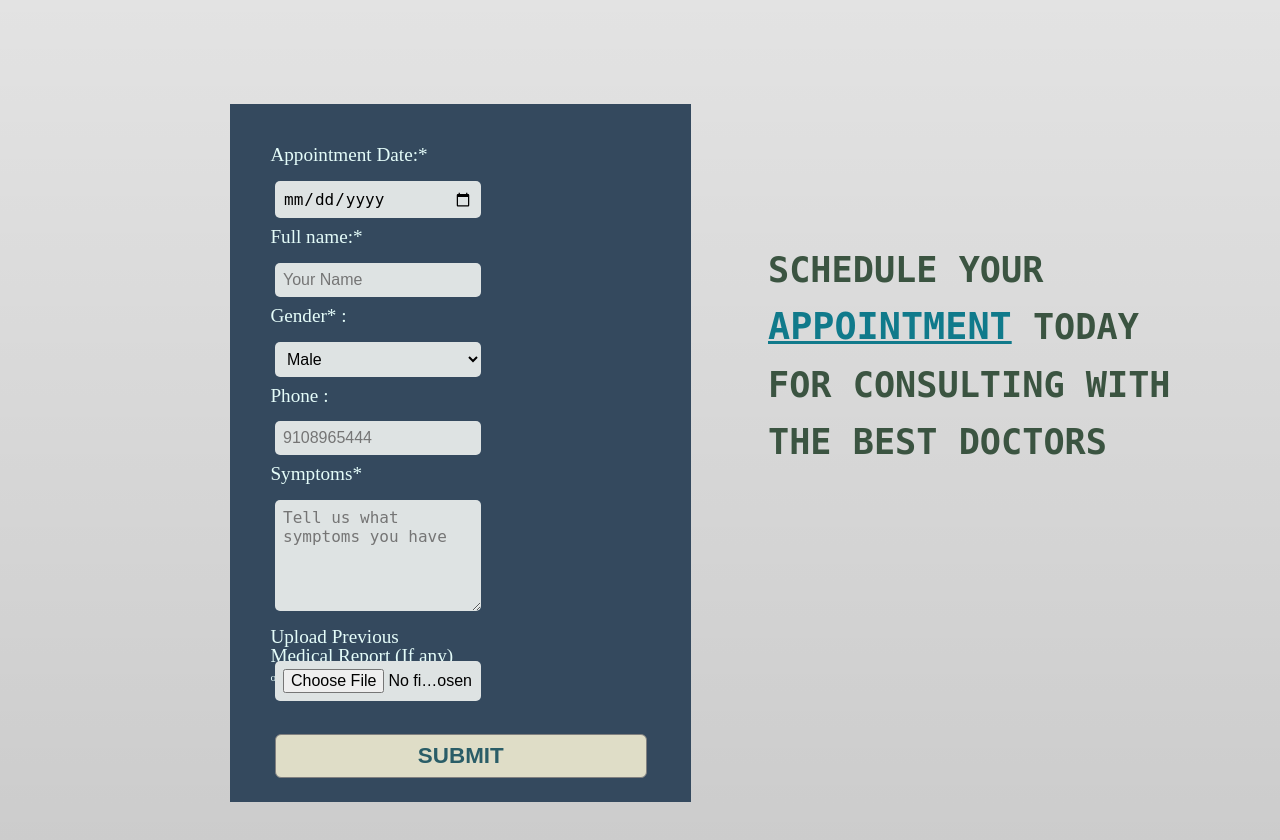
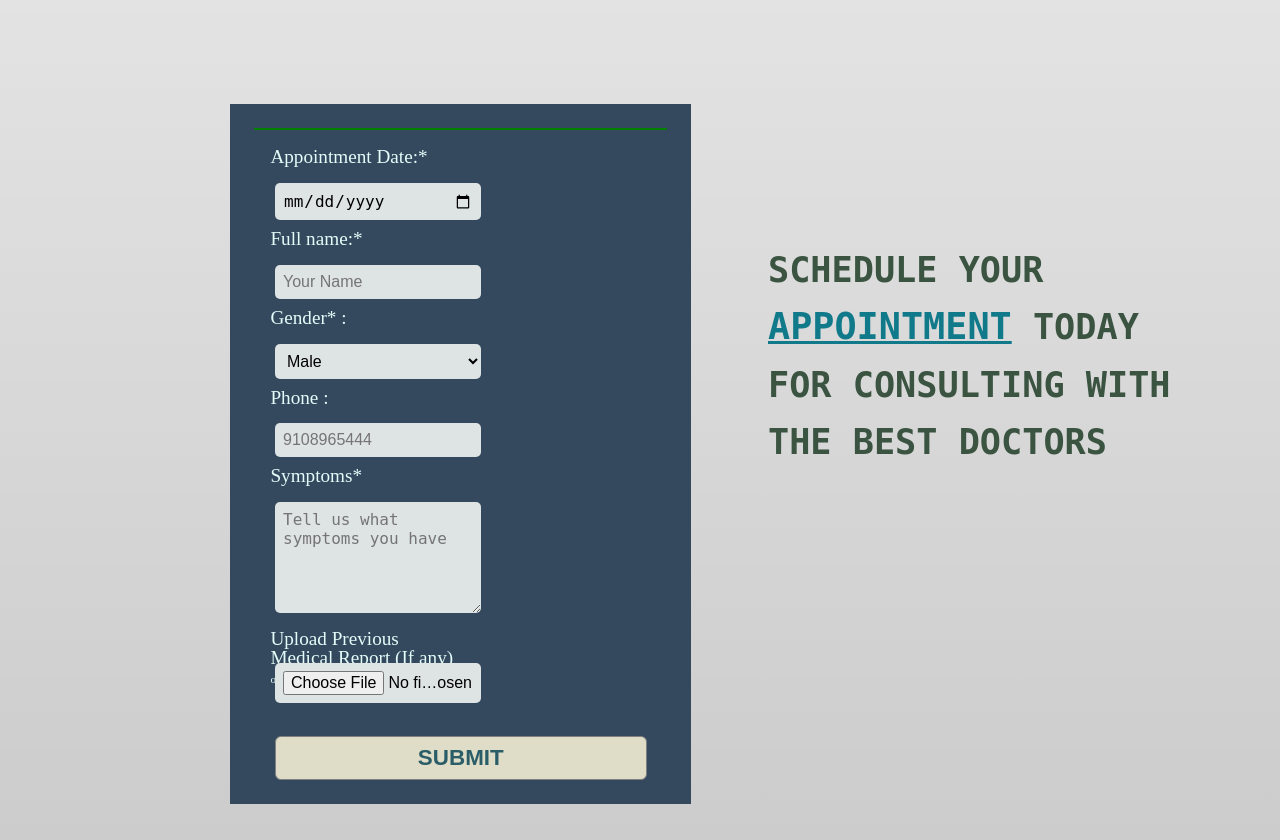
Before and after one commit to pratikpz18/Online-Medical-Consultation, a Flask app: page /home/bookappointment in a window 1280 px wide. Shown: the part 80-920 px from the top of the page. Run offline with Flask 2, Linux system fonts and the light colour scheme; the visitor is signed in with stand-in values (Sample User, id 1); some libraries are stand-ins or nearby versions.

Commit message:
Update bookappointment.html

```diff
--- a/templates/bookappointment.html
+++ b/templates/bookappointment.html
@@ -22,7 +22,7 @@
 		</div>
 	</nav>
 	<form action="{{url_for('bookappointment')}}" method="POST" enctype="multipart/form-data" name="bookappointment" class = "bookappointment" onsubmit="return validate_file();">
-		<div>{{ msg }}</div>
+		<div><p style="color: green; background-color:#FFFFE0; border-width:1px;border-style:solid; font-size: 19px" >{{ msg }}</p></div>
 		<label> Appointment Date:*</label><input type="Date" name="appointmentdate" required=""><br>
 		<label> Full name:*</label><input type="text" name="firstname" size="30" placeholder="Your Name" required="">
 		<label>
@@ -41,7 +41,7 @@
 		<textarea cols="60" rows="5" name="symptoms" placeholder="Tell us what symptoms you have" required=""></textarea>
 		<label style="line-height: 1; margin-top: 1rem;">Upload Previous Medical Report (If any)</label>
 		<label><sub >only .pdf/.doc/.txt format is allowed</sub></label>
-		<input style="margin-top: -1.8rem;" id="file" type="file" name="reportfile" notrequired="" onchange="return validate_file();">
+		<input class="file" id="file" type="file" name="reportfile" notrequired onchange="return validate_file();">
 		<button>Submit</button>
 	</form>
 	<section>
```
